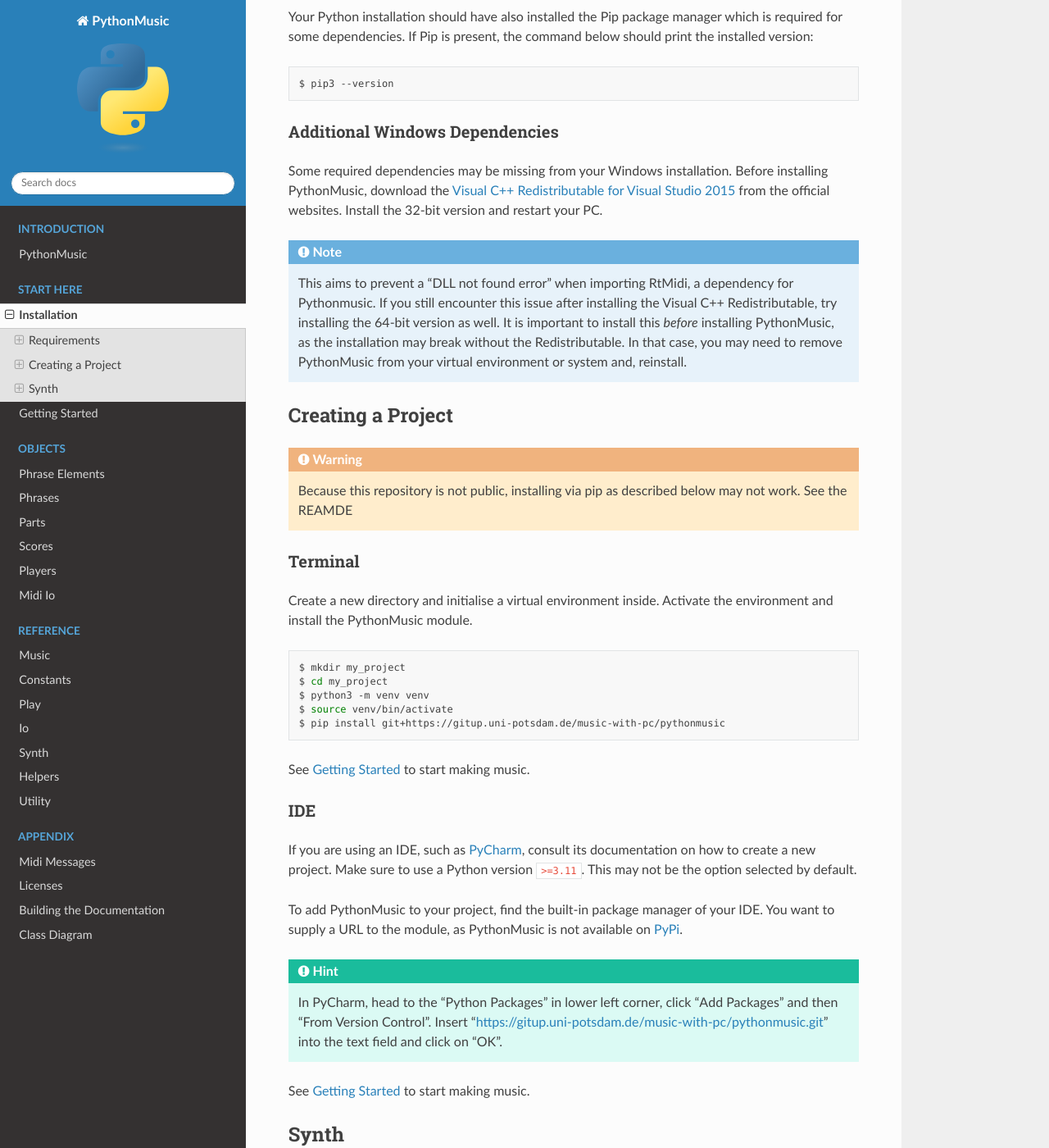
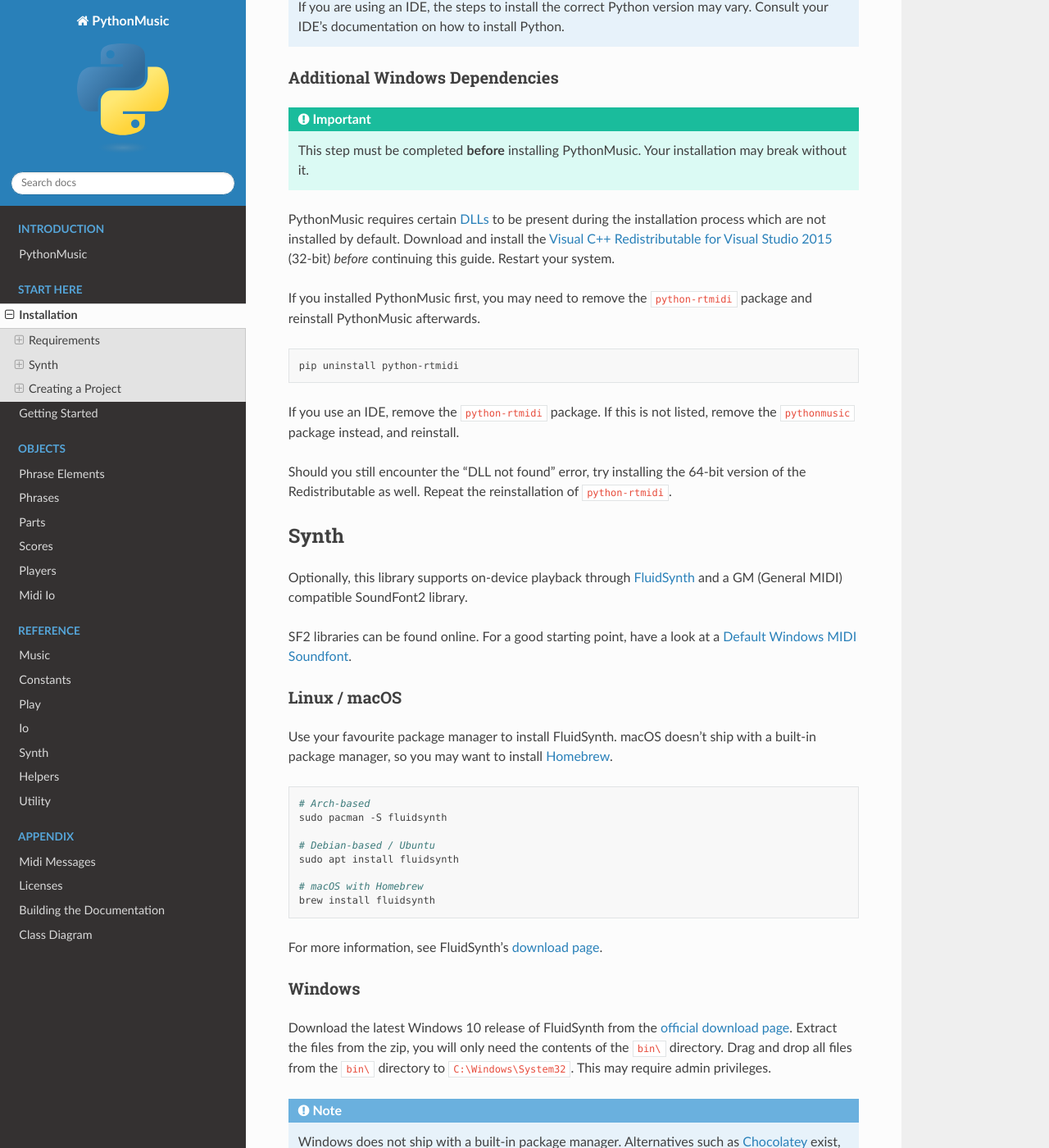
Before and after one commit to flreuss/pythonmusic, a Sphinx documentation site: the page built from docs/intro/installation.rst, in a window 1280 px wide and 1400 px high, scrolled down 544 px. Shown: the whole window at 82% size. Built offline with Sphinx 7.4.7 and the Read the Docs theme 2.0.0, drawn with Linux system fonts in a browser that asks for light colours; some of the changed text lies outside the part shown.

Commit message:
updated installation script

```diff
--- a/docs/intro/installation.rst
+++ b/docs/intro/installation.rst
@@ -4,10 +4,7 @@ Installation
 Requirements
 ------------
 
-This library requires a Python version ``>=3.11``. If Python is not present on the system, refer to the official `Python download page <https://www.python.org/downloads/>`_, or install Python with your operating system's package manager.
-
-.. note:: If you are using an IDE with PythonMusic, such as `PyCharm <https://www.jetbrains.com/pycharm/>`_, the steps for checking the
-   Python version may not apply to you. Refer to your IDE's documentation on how to install Python.
+This library requires a Python version ``>=3.11`` to be installed on your system. To install Python, refer to the official `Python download page <https://www.python.org/downloads/>`_, or install using your operating system's package manager.
 
 To check the installed Python version on your system, open a terminal or command prompt and use the command below:
 
@@ -15,79 +12,40 @@ To check the installed Python version on your system, open a terminal or command
 
    $ python3 --version
 
-Your Python installation should have also installed the Pip package manager which is required for some dependencies. If Pip is present,
-the command below should print the installed version:
+Installing this library and its dependencies also requires Python's Pip package installer. A normal Python installation should install
+this automatically.
 
-.. code-block:: bash
-
-   $ pip3 --version
+.. note:: If you are using an IDE, the steps to install the correct Python version may vary. Consult your IDE's documentation on how to install Python.
 
 
 Additional Windows Dependencies
 ...............................
 
-Some required dependencies may be missing from your Windows installation. Before installing PythonMusic, download the
-`Visual C++ Redistributable for Visual Studio 2015 <https://www.microsoft.com/en-us/download/details.aspx?id=48145>`_ from the official
-websites. Install the 32-bit version and restart your PC.
+.. important:: This step must be completed **before** installing PythonMusic. Your installation may break without it.
 
-.. note::
-   This aims to prevent a "DLL not found error" when importing RtMidi, a dependency for Pythonmusic. If you still encounter this issue
-   after installing the Visual C++ Redistributable, try installing the 64-bit version as well. It is important to install this *before*
-   installing PythonMusic, as the installation may break without the Redistributable. In that case, you may need to remove PythonMusic
-   from your virtual environment or system and, reinstall.
+PythonMusic requires certain `DLLs <https://en.wikipedia.org/wiki/Dynamic-link_library>`_ to be present during the installation process
+which are not installed by default. Download and install the `Visual C++ Redistributable for Visual Studio 2015 <https://www.microsoft.com/en-us/download/details.aspx?id=48145>`_ (32-bit) *before* continuing this guide. Restart your system.
 
-
-Creating a Project
-------------------
-
-.. warning::
-   Because this repository is not public, installing via pip as described below may not work. See the REAMDE
-
-
-
-Terminal
-........
-
-Create a new directory and initialise a virtual environment inside. Activate the environment and install the PythonMusic module.
+If you installed PythonMusic first, you may need to remove the ``python-rtmidi`` package and reinstall PythonMusic afterwards.
 
 .. code-block:: bash
 
-   $ mkdir my_project
-   $ cd my_project
-   $ python3 -m venv venv
-   $ source venv/bin/activate
-   $ pip install git+https://gitup.uni-potsdam.de/music-with-pc/pythonmusic
+   pip uninstall python-rtmidi
 
-See :doc:`Getting Started <./getting_started>` to start making music.
+If you use an IDE, remove the ``python-rtmidi`` package. If this is not listed, remove the ``pythonmusic`` package instead, and reinstall.
 
-IDE
-...
-
-If you are using an IDE, such as `PyCharm <https://www.jetbrains.com/pycharm/>`_, consult its documentation on how to create a new project.
-Make sure to use a Python version ``>=3.11``. This may not be the option selected by default.
-
-To add PythonMusic to your project, find the built-in package manager of your IDE. You want to supply a URL to the module, as PythonMusic
-is not available on `PyPi <https://pypi.org/>`_.
-
-.. hint:: In PyCharm, head to the "Python Packages" in lower left corner, click "Add Packages" and then "From Version Control".
-   Insert "https://gitup.uni-potsdam.de/music-with-pc/pythonmusic.git" into the text field and click on "OK".
-
-See :doc:`Getting Started <./getting_started>` to start making music.
+Should you still encounter the "DLL not found" error, try installing the 64-bit version of the Redistributable as well. Repeat the
+reinstallation of ``python-rtmidi``.
 
 
 Synth
 -----
 
-Optionally, this library supports on-device playback through `FluidSynth <https://www.fluidsynth.org/>`_ and a compatible SoundFont2
-library. These can be easily found online. For a good starting point, have a look at a
-`Default Windows MIDI Soundfont <https://musical-artifacts.com/artifacts/713>`_.
+Optionally, this library supports on-device playback through `FluidSynth <https://www.fluidsynth.org/>`_ and a GM (General MIDI)
+compatible SoundFont2 library.
 
-.. note::
-  When searching online, make sure that the sound font is General Midi (GM) compatible. Otherwise, some instruments may not function
-  properly.
+SF2 libraries can be found online. For a good starting point, have a look at a  `Default Windows MIDI Soundfont <https://musical-artifacts.com/artifacts/713>`_.
 
-
-Installing FluidSynth differs depending on you operating system.
 
 Linux / macOS
 .............
@@ -97,11 +55,11 @@ Use your favourite package manager to install FluidSynth. macOS doesn't ship wit
 
 .. code-block:: bash
 
+   # Arch-based
+   sudo pacman -S fluidsynth
+
    # Debian-based / Ubuntu
    sudo apt install fluidsynth
-
-   # Arch-based
-   sudo pacman -S fluidsynth
 
    # macOS with Homebrew
    brew install fluidsynth
@@ -112,11 +70,47 @@ For more information, see FluidSynth's `download page <https://github.com/FluidS
 Windows
 .......
 
-.. todo:: this is bad, find a better solution
+.. todo:: This is bad, clunky, and dangerous. Find a better solution. Python (RtMidi, really) doesn't see FS installed via Chocolatey,
+    even though it should. Passing the path to FS (Chocolatey) manyally to the C library loader, actually works. To fix this, however
+    we would need to fork RtMidi or the python C loader. Not going to do that.
 
-Download the latest Windows (10) release of FluidSynth from the
-`official download page <https://github.com/FluidSynth/fluidsynth/releases>`_. Extract the files from the zip, and drag and drop the
-contents of the ``bin\`` folder to ``C:\Windows\System32``. This may require administrator privileges.
+Download the latest Windows 10 release of FluidSynth from the  `official download page <https://github.com/FluidSynth/fluidsynth/releases>`_.
+Extract the files from the zip, you will only need the contents of the ``bin\`` directory.
+Drag and drop all files from the ``bin\`` directory to ``C:\Windows\System32``. This may require admin privileges.
 
 .. note:: Windows does not ship with a built-in package manager. Alternatives such as `Chocolatey <https://chocolatey.org/>`_ exist, but
    installing FluidSynth this way did not work during testing.
+
+To uninstall FluidSynth, remove the DLLs you moved to ``System32``. Be careful not to remove other DLLs. This may break your system.
+
+
+Creating a Project
+------------------
+
+.. warning::
+   TODO: remove.
+   Because this repository is not public, installing via pip as described below may not work. See the REAMDE on `gitup <https://gitup.uni-potsdam.de/music-with-pc/pythonmusic>`_.
+
+
+Terminal
+........
+
+Create a new directory and initialise a virtual environment inside. Activate the environment and install the PythonMusic package.
+
+.. code-block:: bash
+
+   $ mkdir my_project
+   $ cd my_project
+   $ python3 -m venv venv
+   $ source venv/bin/activate
+   $ pip install git+https://gitup.uni-potsdam.de/music-with-pc/pythonmusic
+
+IDE
+...
+
+When creating a new project, make sure to select a Python version ``>=3.11``. This may not be the default option.
+
+Consult your IDE's documentation on how to install python packages. The repository can be found at ``git+https://gitup.uni-potsdam.de/music-with-pc/pythonmusic``.
+
+
+See :doc:`Getting Started <./getting_started>` to start making music.
```
